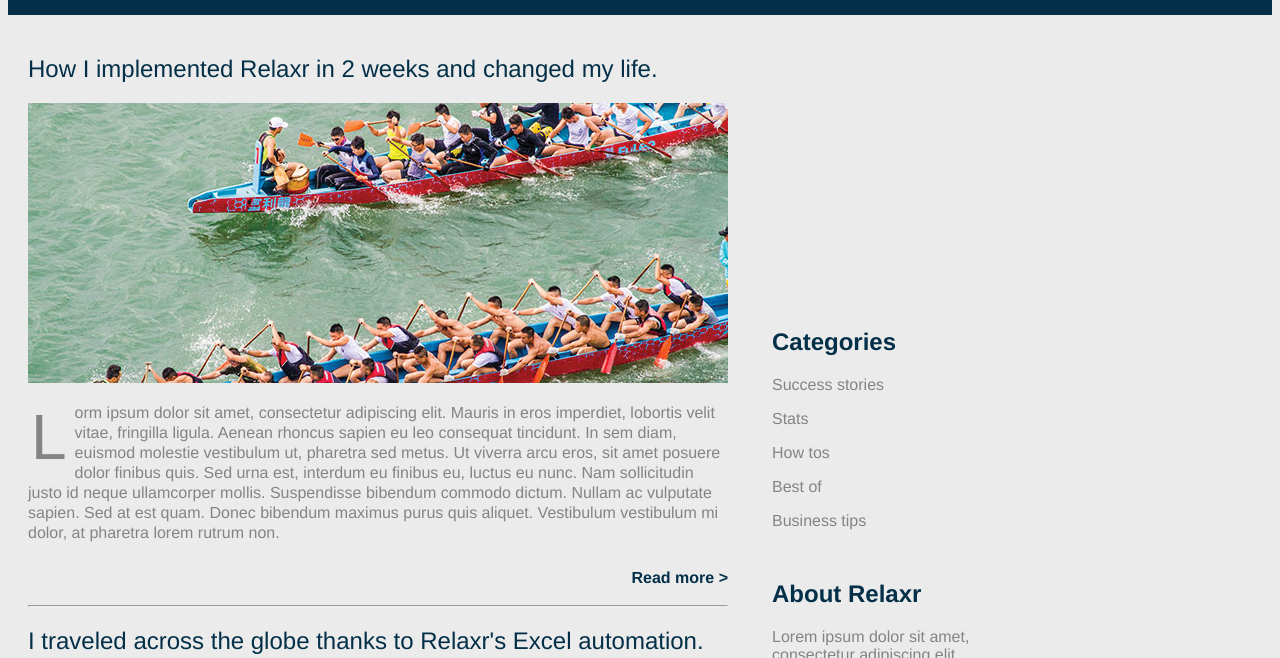
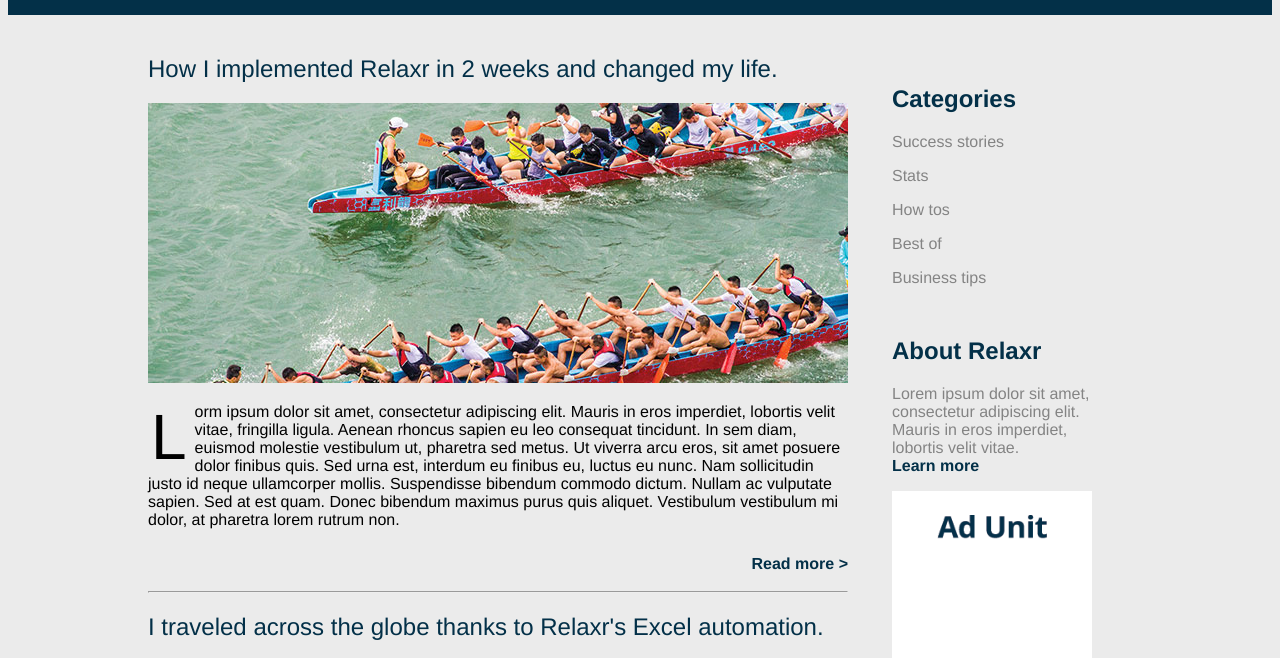
Before and after one commit to lwestcott/feud, a plain HTML site: page RelaxrBlog/index.html in a window 1280 px wide. Shown: the part 87-745 px from the top of the page. Drawn offline with Linux system fonts and the light colour scheme.

Commit message:
Fixed centering and alignment issues

```diff
--- a/RelaxrBlog/css/styles.css
+++ b/RelaxrBlog/css/styles.css
@@ -54,11 +54,16 @@
 	font-family:"Gill Sans", "Gill Sans MT", "Myriad Pro", "DejaVu Sans Condensed", Helvetica, Arial, sans-serif;
 	}
 
+.colholder {
+	width: 1024px;
+	margin:0 auto;
+	}
+
 .columns {
-	margin:0 auto;
 	display:inline-block;
 	padding:20px;
 	box-sizing:border-box;
+	vertical-align:top;
 	}
 
 .left {
@@ -72,10 +77,10 @@
 	width: 960px;
 	}
 
-.left p {
+f.left p {
 	color: #848484;
  	line-height: 20px;
-	}
+}
 
 .firstcharacter {
 	float: left; font-size: 64px; line-height: 60px; padding-top: 4px; padding-right: 8px; padding-left: 3px;
@@ -133,6 +138,7 @@
 
 footer {
 	background-color: #000;
+	padding:10px;
 	}
 
 footer h1 {
--- a/RelaxrBlog/index.html
+++ b/RelaxrBlog/index.html
@@ -24,6 +24,7 @@
                </nav>
             </div>
          </div>
+        <div class="colholder">
             <div class="columns">
                <div class="left">
                   <h2>How I implemented Relaxr in 2 weeks and changed my life.</h2>
@@ -57,6 +58,7 @@
                   <img src="images/ad-unit.png" width="200" height="453" alt="ad unit"/>
                </div>
             </div>
+         </div>
         <div class="signup">
             <p><a href="#" class="button">Sign Up Now!</a></p>
          </div>
```
Lines whose indentation alone changed are shown as unchanged.
